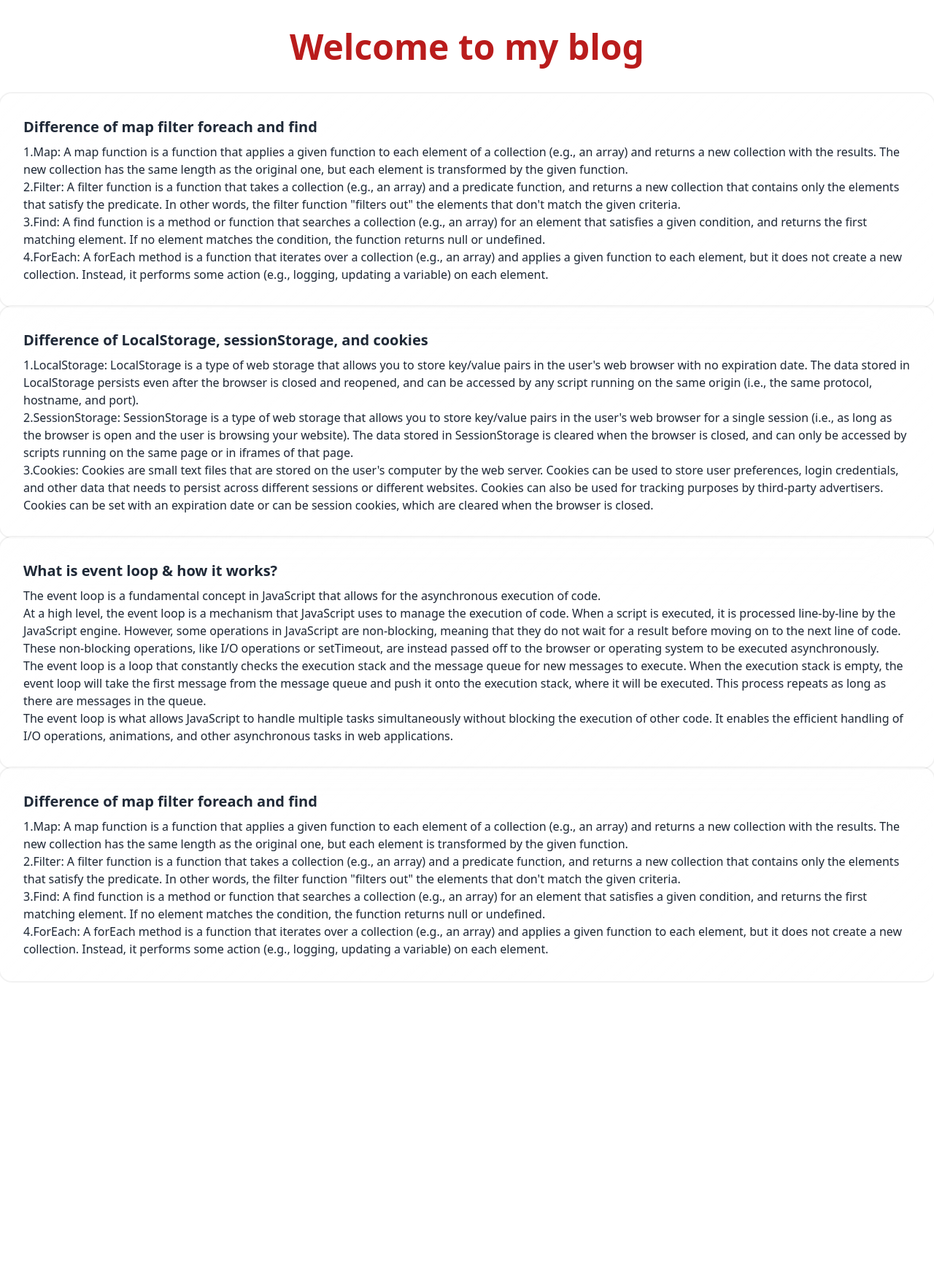
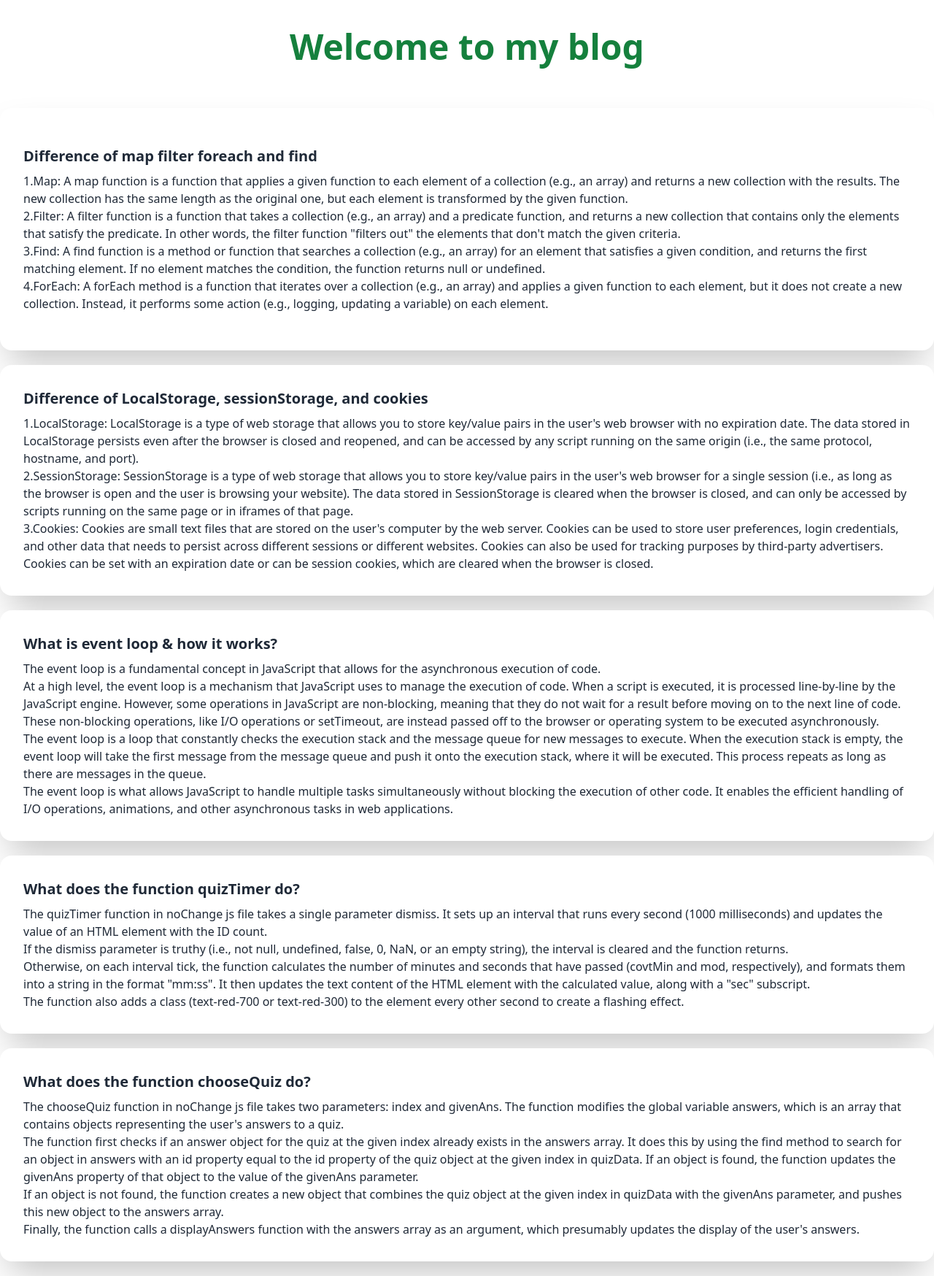
Before and after one commit to abdulahaddf/quiz-hero, a plain HTML site: page blog.html in a window 1280 px wide. Shown: the whole page at 73% size. Before the commit the page ends 1344 px from the top, so only its background shows below. Drawn offline with nearby package versions, Linux system fonts and the light colour scheme.

Commit message:
objective of two functions added

```diff
--- a/blog.html
+++ b/blog.html
@@ -10,10 +10,10 @@
 <script src="https://cdn.tailwindcss.com"></script>
 </head>
 <body>
-    <h1 class="text-5xl  text-red-700 font-extrabold text-center p-10  ">Welcome to my blog</h1>
-    <div>
-        <div class="card glass">
-            <div class="card-body ">
+    <h1 class="text-5xl  text-green-700 font-extrabold text-center p-10  ">Welcome to my blog</h1>
+    <div class="container mx-auto">
+        <div class="card bg-base-100 shadow-2xl my-5 ">
+            <div class="card-body my-5 ">
               <h2 class="card-title">Difference of map filter foreach and find</h2>
               <p>1.Map: A map function is a function that applies a given function to each element of a collection (e.g., an array) and returns a new collection with the results. The new collection has the same length as the original one, but each element is transformed by the given function. <br>
 
@@ -24,7 +24,7 @@
                 4.ForEach: A forEach method is a function that iterates over a collection (e.g., an array) and applies a given function to each element, but it does not create a new collection. Instead, it performs some action (e.g., logging, updating a variable) on each element.</p>
             </div>
           </div>
-        <div class="card glass">
+        <div class="card bg-base-100 shadow-2xl my-5">
             <div class="card-body ">
               <h2 class="card-title">Difference of LocalStorage, sessionStorage, and cookies</h2>
               <p>1.LocalStorage: LocalStorage is a type of web storage that allows you to store key/value pairs in the user's web browser with no expiration date. The data stored in LocalStorage persists even after the browser is closed and reopened, and can be accessed by any script running on the same origin (i.e., the same protocol, hostname, and port). <br>
@@ -34,7 +34,7 @@
                 3.Cookies: Cookies are small text files that are stored on the user's computer by the web server. Cookies can be used to store user preferences, login credentials, and other data that needs to persist across different sessions or different websites. Cookies can also be used for tracking purposes by third-party advertisers. Cookies can be set with an expiration date or can be session cookies, which are cleared when the browser is closed.
             </div>
           </div>
-        <div class="card glass">
+        <div class="card bg-base-100 shadow-2xl my-5">
             <div class="card-body ">
               <h2 class="card-title">What is event loop & how it works?</h2>
               <p>The event loop is a fundamental concept in JavaScript that allows for the asynchronous execution of code. <br>
@@ -46,16 +46,28 @@
                 The event loop is what allows JavaScript to handle multiple tasks simultaneously without blocking the execution of other code. It enables the efficient handling of I/O operations, animations, and other asynchronous tasks in web applications.</p>
             </div>
           </div>
-        <div class="card glass">
+        <div class="card bg-base-100 shadow-2xl my-5">
             <div class="card-body ">
-              <h2 class="card-title">Difference of map filter foreach and find</h2>
-              <p>1.Map: A map function is a function that applies a given function to each element of a collection (e.g., an array) and returns a new collection with the results. The new collection has the same length as the original one, but each element is transformed by the given function. <br>
+              <h2 class="card-title">What does the function quizTimer do?</h2>
+              <p>The quizTimer function in noChange js file takes a single parameter dismiss. It sets up an interval that runs every second (1000 milliseconds) and updates the value of an HTML element with the ID count. <br>
 
-                2.Filter: A filter function is a function that takes a collection (e.g., an array) and a predicate function, and returns a new collection that contains only the elements that satisfy the predicate. In other words, the filter function "filters out" the elements that don't match the given criteria. <br>
+                If the dismiss parameter is truthy (i.e., not null, undefined, false, 0, NaN, or an empty string), the interval is cleared and the function returns. <br>
 
-                3.Find: A find function is a method or function that searches a collection (e.g., an array) for an element that satisfies a given condition, and returns the first matching element. If no element matches the condition, the function returns null or undefined. <br>
+                Otherwise, on each interval tick, the function calculates the number of minutes and seconds that have passed (covtMin and mod, respectively), and formats them into a string in the format "mm:ss". It then updates the text content of the HTML element with the calculated value, along with a "sec" subscript. <br>
 
-                4.ForEach: A forEach method is a function that iterates over a collection (e.g., an array) and applies a given function to each element, but it does not create a new collection. Instead, it performs some action (e.g., logging, updating a variable) on each element.</p>
+                The function also adds a class (text-red-700 or text-red-300) to the element every other second to create a flashing effect.</p>
+            </div>
+          </div>
+        <div class="card bg-base-100 shadow-2xl my-5">
+            <div class="card-body ">
+              <h2 class="card-title">What does the function chooseQuiz do?</h2>
+              <p>The chooseQuiz function in noChange js file takes two parameters: index and givenAns. The function modifies the global variable answers, which is an array that contains objects representing the user's answers to a quiz. <br>
+
+                The function first checks if an answer object for the quiz at the given index already exists in the answers array. It does this by using the find method to search for an object in answers with an id property equal to the id property of the quiz object at the given index in quizData. If an object is found, the function updates the givenAns property of that object to the value of the givenAns parameter. <br>
+
+                If an object is not found, the function creates a new object that combines the quiz object at the given index in quizData with the givenAns parameter, and pushes this new object to the answers array. <br>
+
+                Finally, the function calls a displayAnswers function with the answers array as an argument, which presumably updates the display of the user's answers.</p>
             </div>
           </div>
     </div>
```
